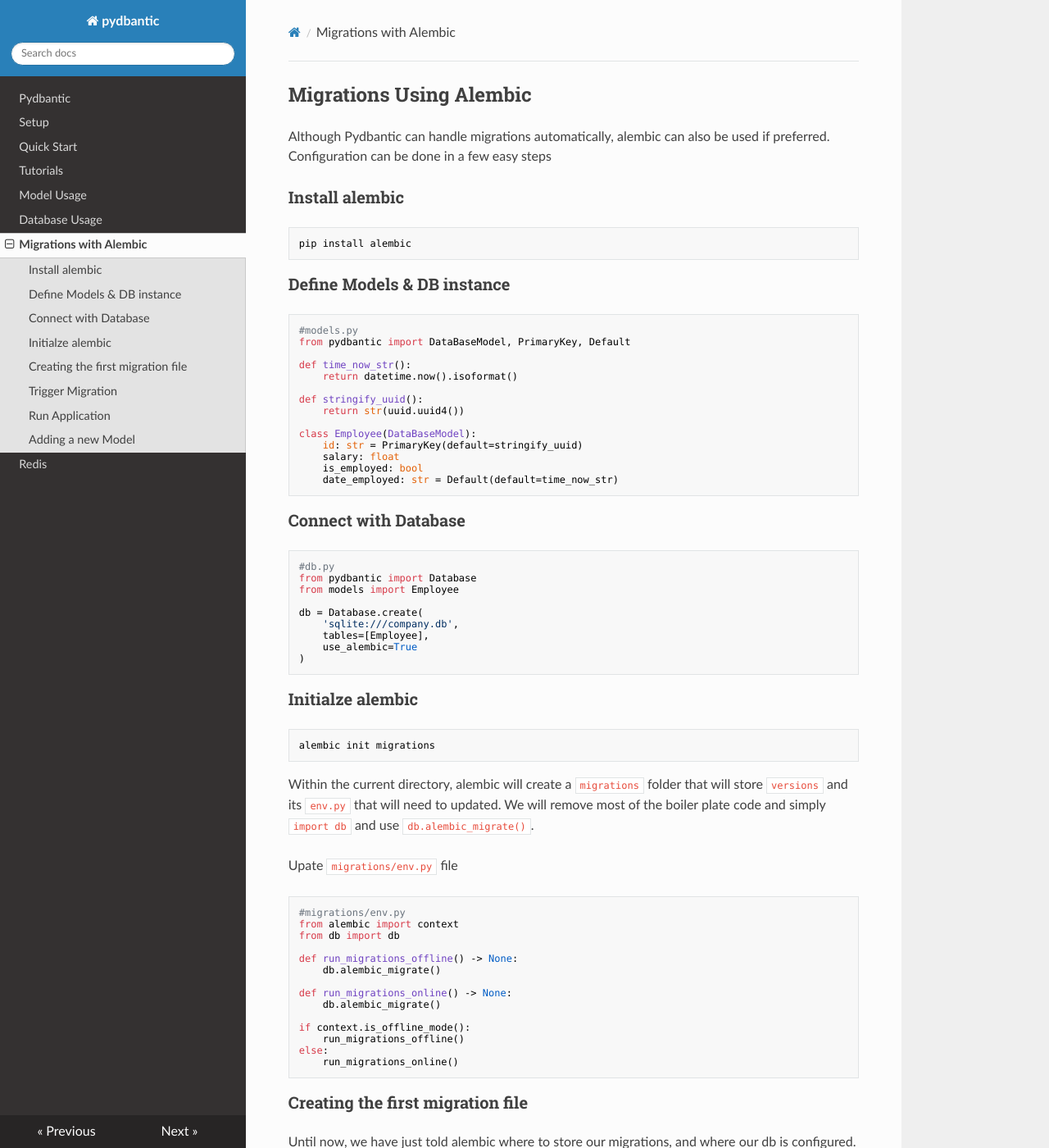
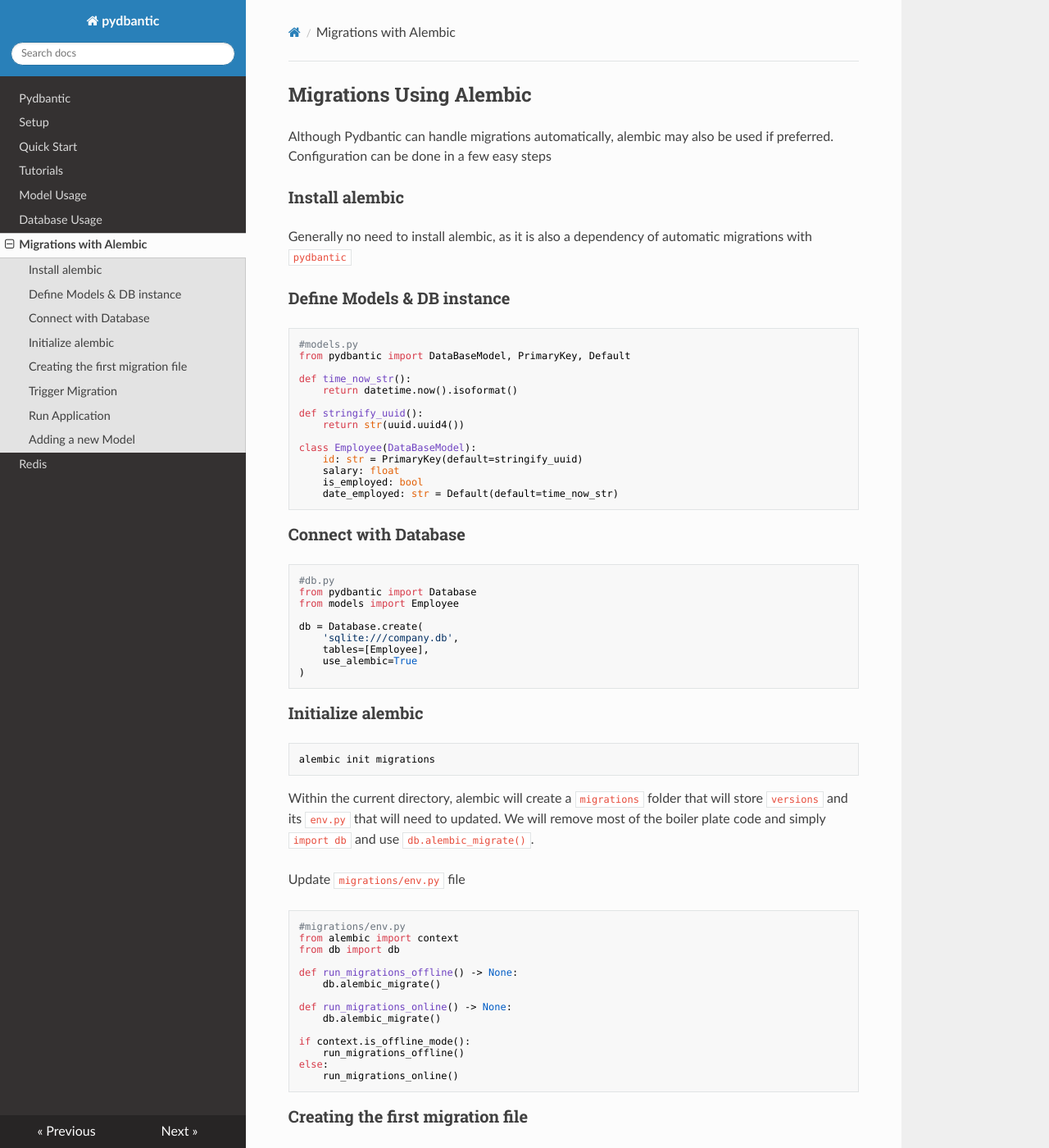
Before and after one commit to codemation/pydbantic, an MkDocs documentation site: the page built from docs/alembic.md, in a window 1280 px wide and 1400 px high. Shown: the whole window at 82% size. Built offline with MkDocs 1.6.1, drawn with Linux system fonts in a browser that asks for light colours; nearby versions of some CDN libraries.

Commit message:
updated spelling & docs

````diff
--- a/docs/alembic.md
+++ b/docs/alembic.md
@@ -1,10 +1,9 @@
 ## Migrations Using Alembic
-Although Pydbantic can handle migrations automatically, alembic can also be used if preferred. Configuration can be done in a few easy steps
+Although Pydbantic can handle migrations automatically, alembic may also be used if preferred. Configuration can be done in a few easy steps
 
 ### Install alembic
-```bash
-pip install alembic
-```
+Generally no need to install alembic, as it is also a dependency of automatic migrations with `pydbantic`
+
 ### Define Models & DB instance
 ```python
 #models.py
@@ -35,14 +34,14 @@
     use_alembic=True
 )
 ```
-### Initialze alembic
+### Initialize alembic
 ```bash
 alembic init migrations
 ```
 Within the current directory, alembic will create a `migrations` folder that will store `versions` and its `env.py` that will need to updated. We will remove most of the boiler plate code and simply `import db` and use `db.alembic_migrate()`.
 
 
-Upate `migrations/env.py` file
+Update `migrations/env.py` file
 ```python
 #migrations/env.py
 from alembic import context
````
